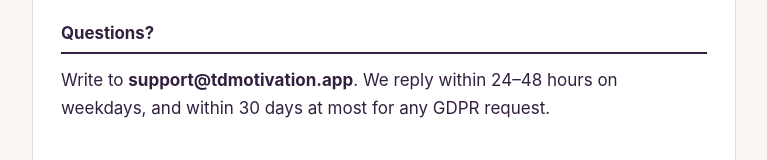
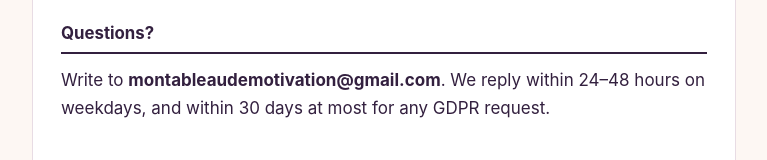
Before and after one commit to elounialicia-boop/tdmotivation-privacy, a plain HTML site: page delete-account.html in a window 1280 px wide. Shown: the part 1106-1266 px from the top of the page, without its empty margins (256-1023 px from the left). Drawn offline with Linux system fonts and the light colour scheme.

Commit message:
Update support email address in delete-account.html

```diff
--- a/delete-account.html
+++ b/delete-account.html
@@ -84,7 +84,7 @@
   </div>
 
   <h2>Une question ?</h2>
-  <p>Écrivez à <strong>support@tdmotivation.app</strong>. Nous répondons sous 24 à 48 heures en semaine, et sous 30 jours au plus pour toute demande relevant du RGPD.</p>
+  <p>Écrivez à <strong>montableaudemotivation@gmail.com</strong>. Nous répondons sous 24 à 48 heures en semaine, et sous 30 jours au plus pour toute demande relevant du RGPD.</p>
 
   <footer>Mon Tableau de Motivation · Mise à jour : août 2026</footer>
 </section>
@@ -123,7 +123,7 @@
   </div>
 
   <h2>Questions?</h2>
-  <p>Write to <strong>support@tdmotivation.app</strong>. We reply within 24–48 hours on weekdays, and within 30 days at most for any GDPR request.</p>
+  <p>Write to <strong>montableaudemotivation@gmail.com</strong>. We reply within 24–48 hours on weekdays, and within 30 days at most for any GDPR request.</p>
 
   <footer>My Motivation Board · Updated: August 2026</footer>
 </section>
```
